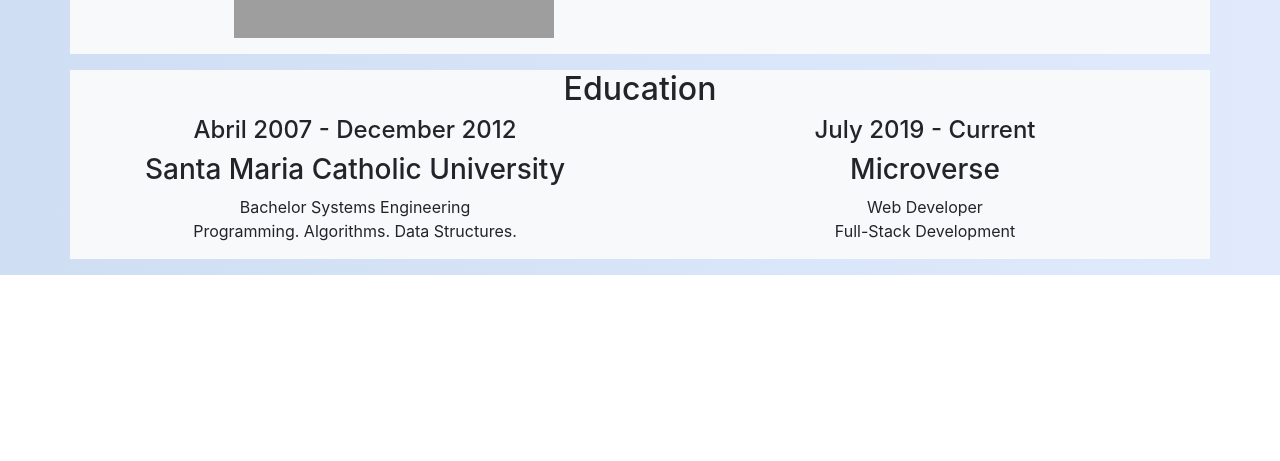
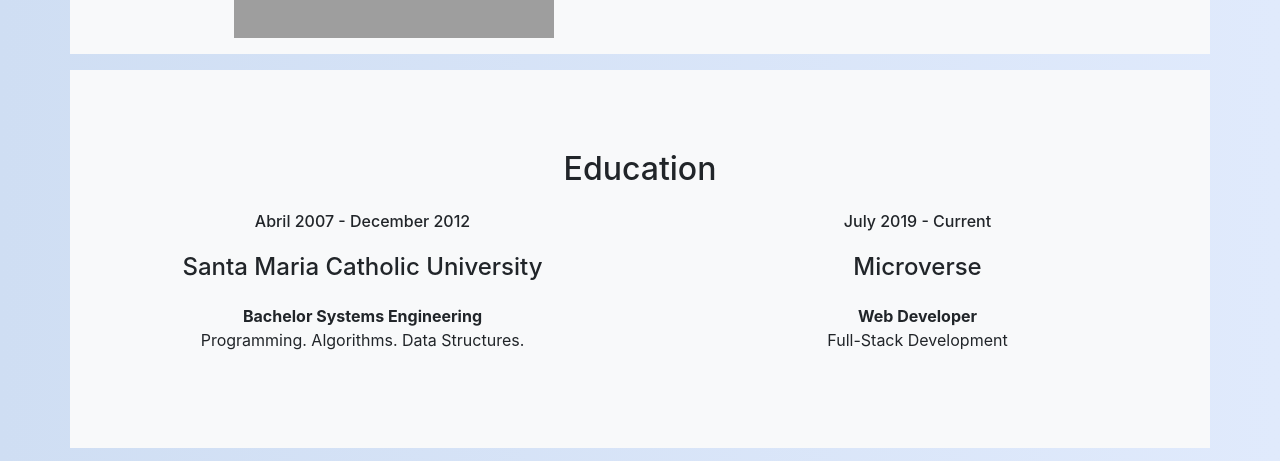
Before and after one commit to AnthonyTC89/portfolio, a React (Create React App) app: page / in a window 1280 px wide. Shown: the part 2330-2791 px from the top of the page. Before the commit the page ends 2605 px from the top, so only its background shows below. Built offline with nearby package versions, Linux system fonts and the light colour scheme; grey boxes are pictures that could not be loaded.

Commit message:
Education section styled

```diff
--- /dev/null
+++ b/src/Components/Education.css
@@ -0,0 +1,16 @@
+.header-education {
+  padding-top: 5rem;
+}
+.row-education {
+  margin: auto;
+  padding-bottom: 5rem;
+}
+.education {
+  margin-top: 1rem;
+}
+.institution {
+  height: 4rem;
+  display: flex;
+  justify-content: center;
+  align-items: center;
+}
--- a/src/Components/Education.js
+++ b/src/Components/Education.js
@@ -2,16 +2,19 @@ import React from 'react';
 import uuidv4 from 'uuid/v4';
 import profile from '../Profile.json';
 import 'bootstrap/dist/css/bootstrap-grid.css';
+import './Education.css';
 
 const Education = () => (
   <section id="Education" className="container">
-    <h2>Education</h2>
-    <div className="row">
+    <h2 className="header-education">Education</h2>
+    <div className="row row-education">
       {profile.education.map((edu) => (
-        <article key={uuidv4()} className="col-12 col-sm-6">
-          <h4>{edu.date}</h4>
-          <h3>{edu.institution}</h3>
-          <span>{edu.grade}</span>
+        <article key={uuidv4()} className="col-12 col-sm-6 education">
+          <h6>{edu.date}</h6>
+          <div className="institution">
+            <h4>{edu.institution}</h4>
+          </div>
+          <strong>{edu.grade}</strong>
           <p>{edu.goals}</p>
         </article>
       ))}
```
